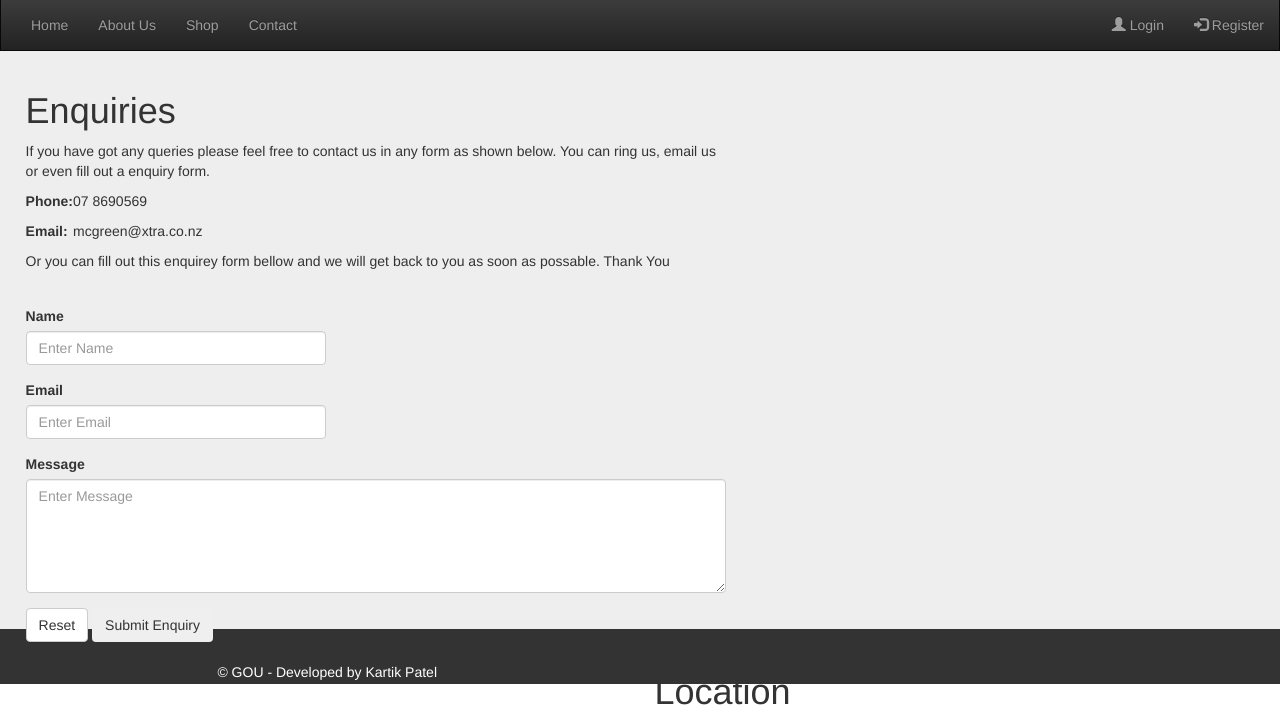
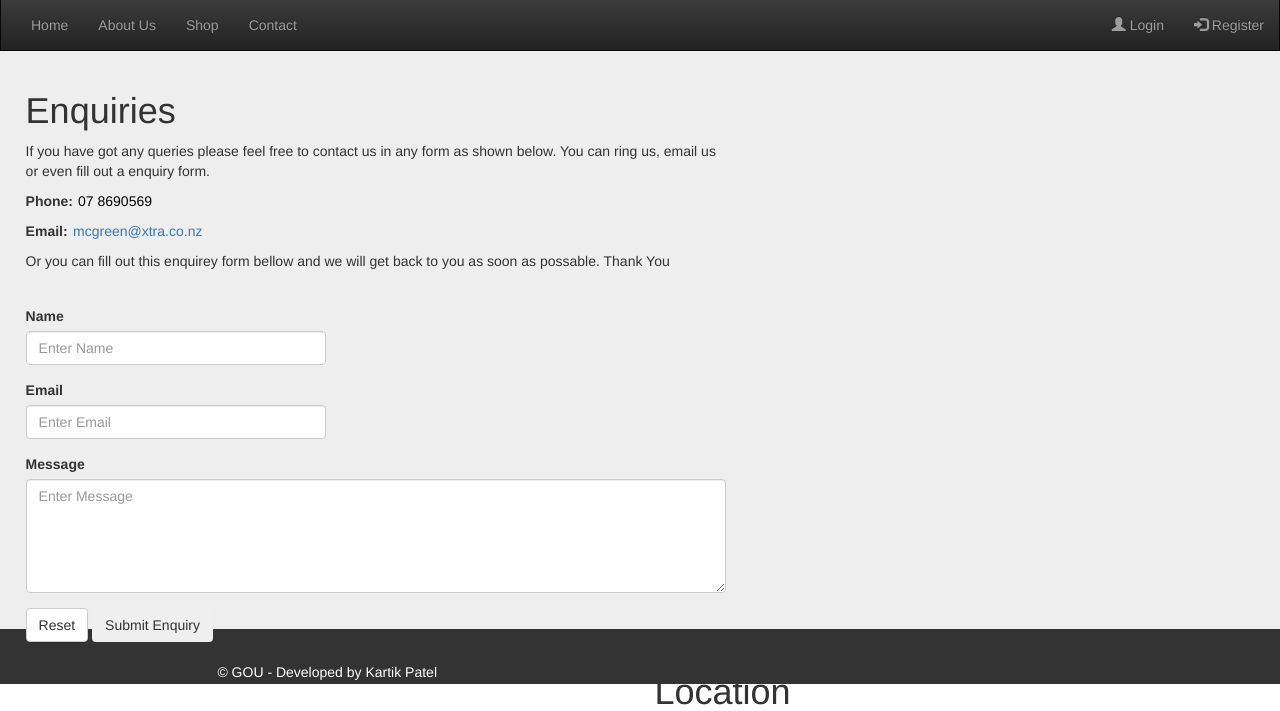
Before and after one commit to kartikkumarpatel/gou, a PHP site: page /contact.php in a window 1280 px wide. Shown: the part 201-912 px from the top of the page. Run offline with PHP 8.4, Linux system fonts and the light colour scheme; some libraries are stand-ins or nearby versions.

Commit message:
tel and mailto added

```diff
--- a/contact.php
+++ b/contact.php
@@ -15,11 +15,11 @@
 			<table>
 				<tr>
 			    	<td><p><strong>Phone: </strong></p></td>
-			    	<td><p> 07 8690569</p></td>
+			    	<td><p style="padding-left: 5px;"><a href="tel:07-8690569" class="phone-number"> 07 8690569</a></p></td>
 			  	</tr>
 			  	<tr>
 			    	<td><p><strong>Email: </strong></p></td>
-			    	<td><p>mcgreen@xtra.co.nz</p></td>
+			    	<td><p><a href="mailto:mcgreen@xtra.co.nz?Subject=Website%20Enquiry" target="_top" class="mail"> mcgreen@xtra.co.nz</a></p></td>
 			  	</tr>
 			</table>
 
--- a/style.css
+++ b/style.css
@@ -51,3 +51,15 @@ p.footer-text{
 	color: white;
 	text-align: center;
 }
+
+a.phone-number{
+	color: black;
+}
+
+a.phone-number:hover{
+	text-decoration: none;
+}
+
+a.mail:hover{
+	text-decoration: none;
+}
```
